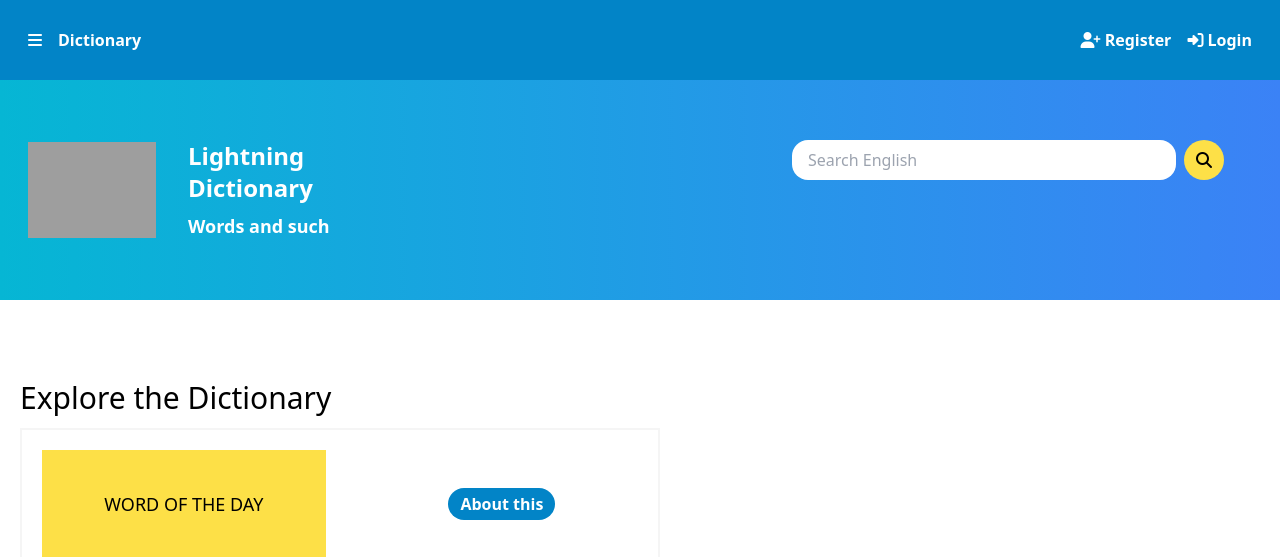
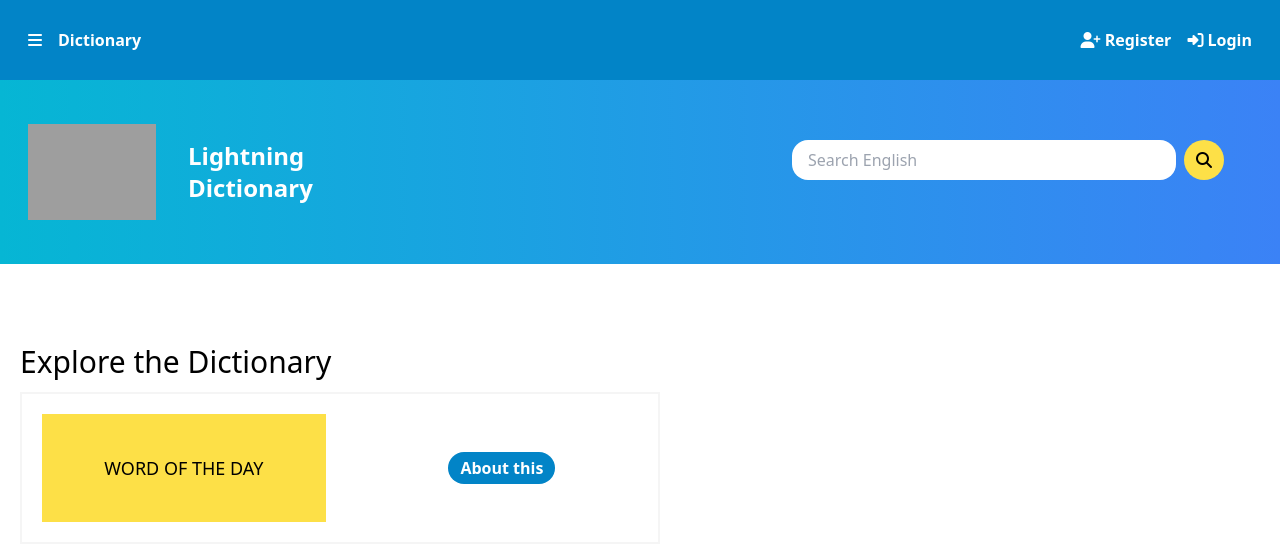
Before and after one commit to anmv921/rumos-dicionario-mvc, a PHP site: page / in a window 1280 px wide. Shown: the top 557 px of the page. Run offline with PHP 8.4, Linux system fonts and the light colour scheme; data that the repository does not hold is empty; some libraries are stand-ins or nearby versions; grey boxes are pictures that could not be loaded.

Commit message:
site now online

```diff
--- a/views/home.php
+++ b/views/home.php
@@ -33,9 +33,7 @@
                     <h1 class="p-1 text-2xl max-w-48">
                         Lightning Dictionary
                     </h1>
-                    <h2 class="p-1 text-lg">
-                        Words and such
-                    </h2>
+
                 </div>
             </div>
 
```
